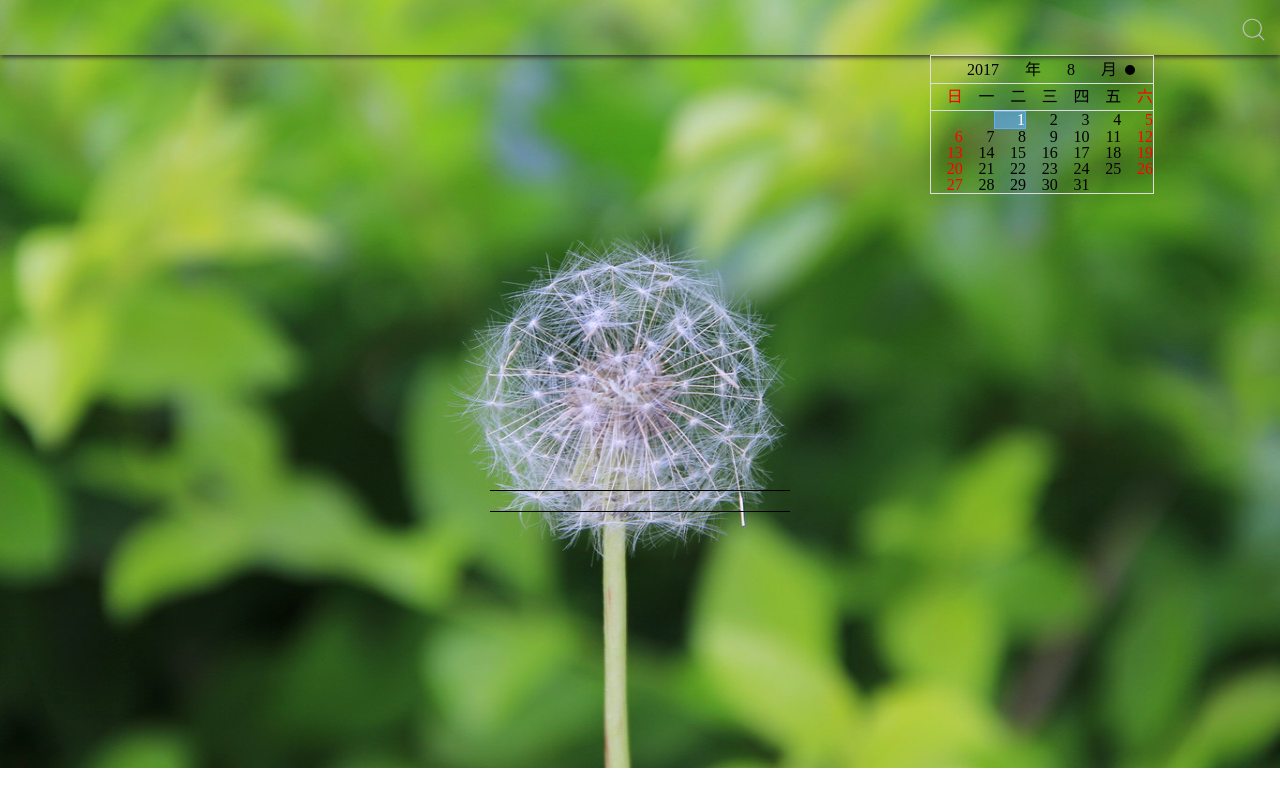
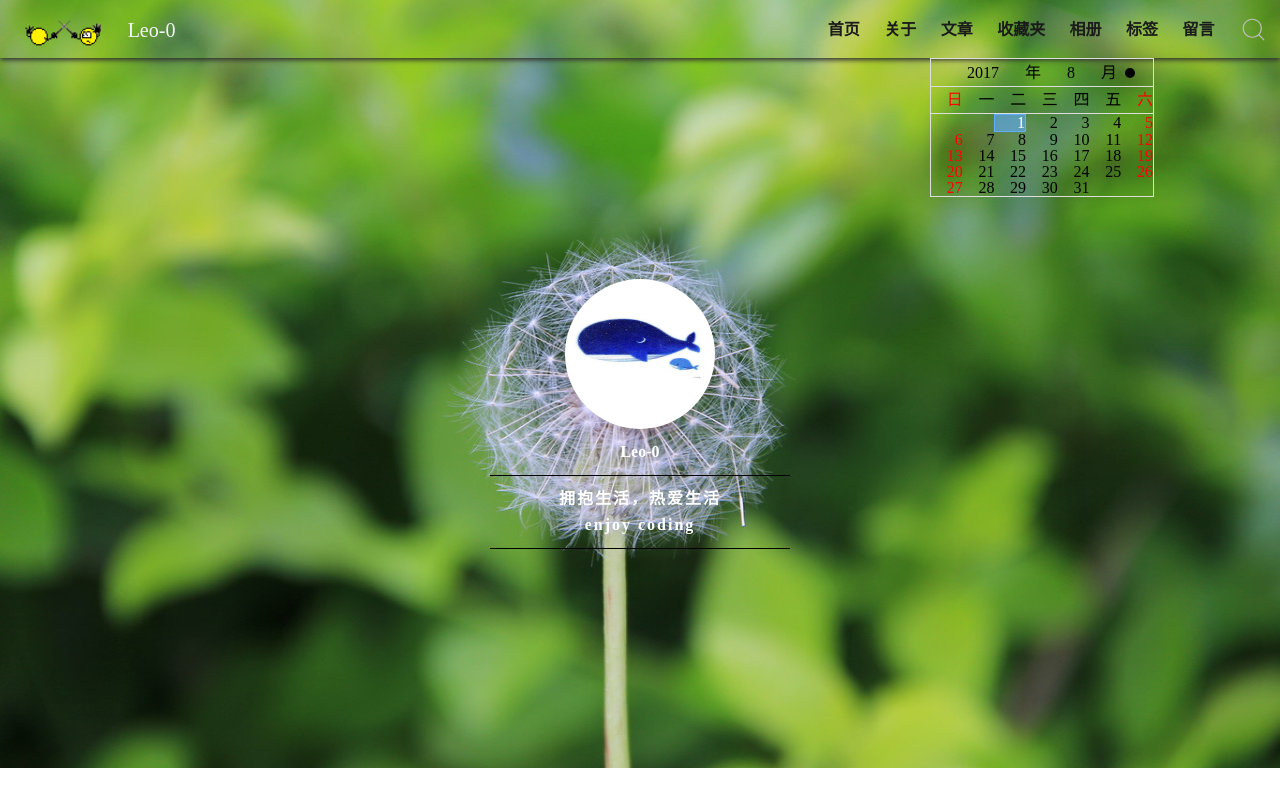
Before and after one commit to Leo-0/Leo-0.github.io, a Jekyll site: the page built from index.html, in a window 1280 px wide. Shown: the top 807 px of the page. Built offline with Jekyll 4.4.1, drawn with Linux system fonts in a browser that asks for light colours; some of the changed lines change nothing that is shown.

Commit message:
create _config.yml

```diff
--- a/_config.yml
+++ b/_config.yml
@@ -1,3 +1,61 @@
-name: Leo-0
-markdown: Kramdown
-permalink: /blog/:year/:month/:day/:title
+# Welcome to Jekyll!
+#
+# This config file is meant for settings that affect your whole blog, values
+# which you are expected to set up once and rarely edit after that. If you find
+# yourself editing this file very often, consider using Jekyll's data files
+# feature for the data you need to update frequently.
+#
+# For technical reasons, this file is *NOT* reloaded automatically when you use
+# 'bundle exec jekyll serve'. If you change this file, please restart the server process.
+
+# Site settings
+# These are used to personalize your new site. If you look in the HTML files,
+# you will see them accessed via {{ site.title }}, {{ site.email }}, and so on.
+# You can create any custom variable you would like, and they will be accessible
+# in the templates via {{ site.myvariable }}.
+title: Leo-0's blog
+author:
+    name: Leo-0 # your name
+    avatar: '/images/whale.jpg' # your avatar url
+brand:
+    url: '/images/fight.gif' # brand url
+    addname: true # if true add author name else don't
+email:  leo_yanlin@163.com
+description:
+    学无止境，好好学习，天天向上。此为github pages + jekyll 搭建的博客
+baseurl: "" # the subpath of your site, e.g. /blog
+url: "" # the base hostname & protocol for your site, e.g. http://example.com
+github_username:  Leo-0
+
+# personalized signature
+personalized:
+    - signature: 拥抱生活，热爱生活
+    - signature: enjoy coding
+
+# navigation
+nav:
+    - {title: 首页, url: '/'}
+    - {title: 关于, url: '/'}
+    - {title: 文章, url: '/'}
+    - {title: 收藏夹, url: '/'}
+    - {title: 相册, url: '/'}
+    - {title: 标签, url: '/'}
+    - {title: 留言, url: '/'}
+
+# Build settings
+markdown: kramdown
+theme: minima
+plugins:
+  - jekyll-feed
+
+# Exclude from processing.
+# The following items will not be processed, by default. Create a custom list
+# to override the default setting.
+# exclude:
+#   - Gemfile
+#   - Gemfile.lock
+#   - node_modules
+#   - vendor/bundle/
+#   - vendor/cache/
+#   - vendor/gems/
+#   - vendor/ruby/
```
